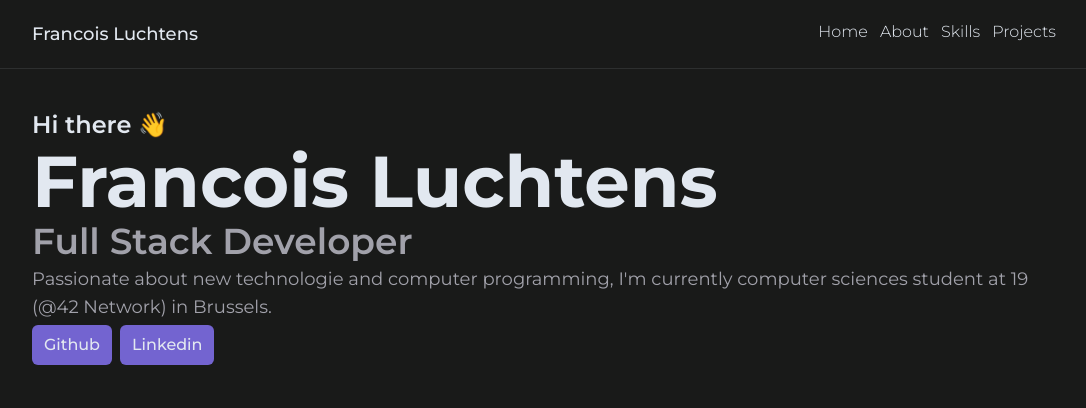
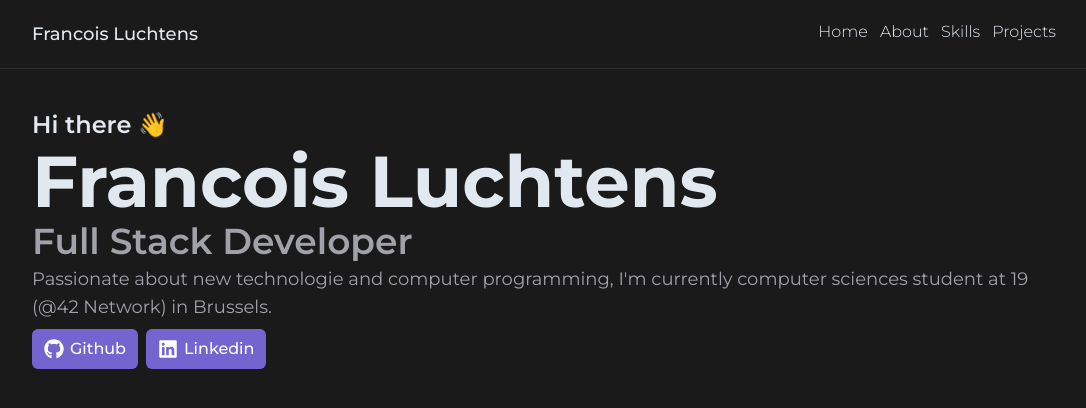
Before and after one commit to fluchtens/fluchtens, a Next.js app in the folder fluchtens/: page / in a window 1280 px wide. Shown: the top 408 px of the page, without its empty margins (96-1182 px from the left). Built offline with nearby package versions, Linux system fonts and the light colour scheme.

Commit message:
add react-icons & create social link component

```diff
--- a/fluchtens/src/app/page.tsx
+++ b/fluchtens/src/app/page.tsx
@@ -1,13 +1,7 @@
+import { SocialLink } from "@/components/ui/SocialLink";
+import { FaGithub, FaLinkedin } from "react-icons/fa";
+
 const About = () => {
-  const SocialLink = ({ name, link }: { name: string; link: string }) => (
-    <a
-      href={link}
-      className="py-2 px-3 rounded-md bg-[#7364D0] hover:bg-[#867DD8]"
-    >
-      <span className="text-base font-medium">{name}</span>
-    </a>
-  );
-
   return (
     <div className="mt-10 flex flex-col gap-1">
       <span className="text-2xl font-semibold">Hi there 👋</span>
@@ -19,11 +13,16 @@ const About = () => {
         Passionate about new technologie and computer programming, I'm currently
         computer sciences student at 19 (@42 Network) in Brussels.
       </p>
-      <div className="flex gap-2">
-        <SocialLink name="Github" link="https://github.com/fluchtens" />
+      <div className="mt-1 flex items-center gap-2">
+        <SocialLink
+          name="Github"
+          link="https://github.com/fluchtens"
+          icon={<FaGithub className="text-xl text-white" />}
+        />
         <SocialLink
           name="Linkedin"
           link="https://www.linkedin.com/in/fluchtens"
+          icon={<FaLinkedin className="text-xl text-white" />}
         />
       </div>
     </div>
--- /dev/null
+++ b/fluchtens/src/components/ui/SocialLink.tsx
@@ -0,0 +1,15 @@
+interface SocialLinkProps {
+  name: string;
+  link: string;
+  icon: any;
+}
+
+export const SocialLink = ({ name, link, icon }: SocialLinkProps) => (
+  <a
+    href={link}
+    className="py-2 px-3 flex items-center gap-1.5 rounded-md bg-[#7364D0] hover:bg-[#867DD8]"
+  >
+    {icon}
+    <span className="text-base font-medium text-white">{name}</span>
+  </a>
+);
```
Also changed, not shown: fluchtens/package.json (+5 -4 lines), 1 other file (tests, documents, lock files or other folders).
